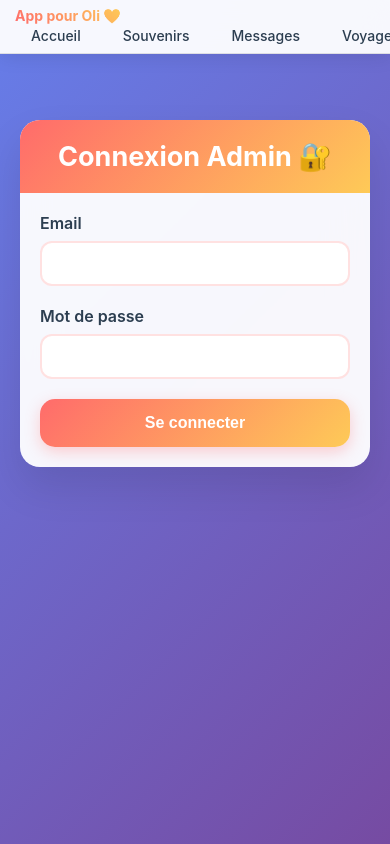
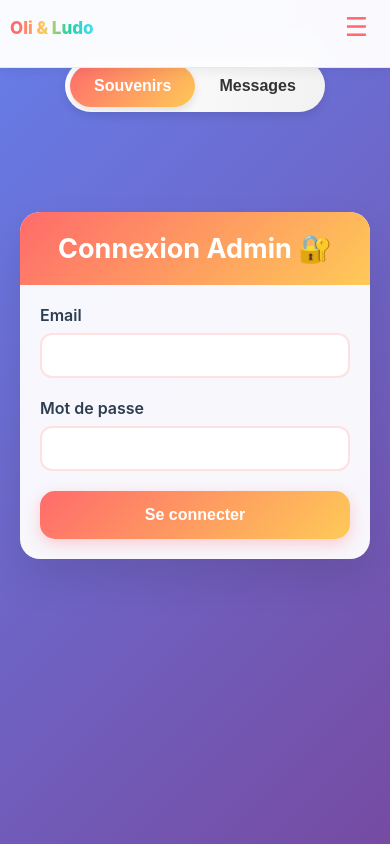
Before and after one commit to ludomrn69/app-pour-oli, a plain HTML site: page admin.html in a window 390 px wide. Drawn offline with Linux system fonts and the light colour scheme; no server answers.

Commit message:
admin marche pas

```diff
--- a/admin.html
+++ b/admin.html
@@ -35,6 +35,15 @@
     <link rel="dns-prefetch" href="//cdnjs.cloudflare.com">
 
     <style>
+        /* Sliding sidebar animation for mobile menu */
+        #navbarNav {
+            max-height: 0;
+            overflow: hidden;
+            transition: max-height 0.3s ease;
+        }
+        #navbarNav.show {
+            max-height: 500px;
+        }
         /* Toggle souvenirs/messages - curved colorful design */
         #toggleContainer {
           margin-top: 40px !important;
@@ -81,131 +90,145 @@
             padding: 20px;
         }
 
+        /* --- Navbar Styles (Souvenirs Menu Matching) --- */
         .navbar {
           position: fixed;
           top: 0;
           left: 0;
           right: 0;
-            background: rgba(255, 255, 255, 0.95);
-            backdrop-filter: blur(20px);
-            border-bottom: 1px solid rgba(0, 0, 0, 0.1);
-            padding: 10px 20px;
+          background: rgba(255, 255, 255, 0.97);
+          backdrop-filter: blur(16px);
+          border-bottom: 1px solid rgba(0,0,0,0.08);
           z-index: 1000;
+          box-shadow: 0 2px 12px rgba(0,0,0,0.07);
           display: flex;
           justify-content: space-between;
           align-items: center;
-            box-shadow: 0 2px 20px rgba(0, 0, 0, 0.1);
-            /* flex-wrap: wrap; */ /* Supprimé pour éviter conflit avec scroll horizontal mobile */
+          padding: 12px 24px;
+        }
+
+        .navbar-brand-wrapper {
+          display: flex;
+          align-items: center;
+          gap: 10px;
+          width: 100%;
+          justify-content: space-between;
         }
 
         .navbar-brand {
-            font-size: 18px;
-            font-weight: 700;
-            background: linear-gradient(45deg, #ff6b6b, #feca57);
+          font-size: 20px;
+          font-weight: 800;
+          background: linear-gradient(90deg, #ff6b6b 10%, #feca57 40%, #1dd1a1 70%, #48dbfb 100%);
           -webkit-background-clip: text;
           -webkit-text-fill-color: transparent;
           background-clip: text;
         }
 
-        .navbar-nav {
-            display: flex;
-            gap: 20px;
-            list-style: none;
-            margin-left: auto;
-            /* flex-wrap: wrap; */ /* Supprimé pour éviter conflit avec scroll horizontal mobile */
+        #toggleMenu {
+          display: none;
+          background: none;
+          border: none;
+          font-size: 26px;
+          padding: 4px 12px;
+          cursor: pointer;
+          color: #ff6b6b;
+          border-radius: 8px;
+          transition: background 0.2s;
         }
-        @media (max-width: 480px) {
-            .navbar {
-                padding: 8px 15px;
-            }
-
-            .navbar-brand {
-                font-size: 16px;
+        #toggleMenu:active,
+        #toggleMenu:focus {
+          background: rgba(255, 107, 107, 0.12);
+          outline: none;
         }
 
         .navbar-nav {
+          display: flex;
+          flex-direction: row;
           gap: 10px;
-                /* flex-wrap: wrap; */ /* Supprimé pour éviter conflit avec scroll horizontal mobile */
-                justify-content: flex-end;
+          list-style: none;
+          align-items: center;
+          margin: 0;
         }
 
-            .nav-link {
-                font-size: 12px;
-                padding: 6px 12px;
-            }
-
-            #toggleContainer {
-                margin-top: 100px;
-            }
-        }
-        /* --- Amélioration navigation mobile --- */
-        @media (max-width: 768px) {
-          .navbar-nav {
-            overflow-x: auto;
-            white-space: nowrap;
-            flex-wrap: nowrap;
-            scrollbar-width: none;
-            -ms-overflow-style: none;
-          }
-
-          .navbar-nav::-webkit-scrollbar {
-            display: none;
-          }
-
-          .nav-link {
-            flex: 0 0 auto;
-            font-size: 13px;
-            padding: 8px 12px;
-          }
-
-          .navbar-brand {
-            font-size: 14px;
-            max-width: 60%;
-            word-break: break-word;
-            line-height: 1.2;
-          }
-
-          .navbar {
-            flex-direction: column;
-            align-items: flex-start;
-          }
-        }
-        @media (max-width: 500px) {
-          #toggleContainer {
-            margin-top: 120px;
-          }
-        }
-
-        /* Réduit la marge supérieure du toggle souvenirs/messages */
-        #toggleContainer {
-          margin-top: 40px !important;
-        }
-
-        /* Réduit l’espace entre le toggle et les formulaires */
-        #toggleContainer + .main-container {
-          margin-top: 0px;
+        .navbar-nav li {
+          list-style: none;
         }
 
         .nav-link {
           text-decoration: none;
           color: #2c3e50;
           font-weight: 500;
-            padding: 8px 16px;
+          padding: 8px 18px;
           border-radius: 20px;
-            transition: all 0.3s ease;
-            font-size: 14px;
+          transition: all 0.25s cubic-bezier(.4,0,.2,1);
+          font-size: 15px;
+          display: inline-block;
         }
-
         .nav-link:hover {
-            background: rgba(255, 107, 107, 0.1);
+          background: rgba(255, 107, 107, 0.12);
           color: #ff6b6b;
           transform: translateY(-1px);
         }
+        .nav-link.active {
+          background: linear-gradient(135deg, #ff6b6b, #feca57);
+          color: #fff;
+          box-shadow: 0 3px 10px rgba(255, 107, 107, 0.15);
+        }
 
+        @media (max-width: 800px) {
+          .navbar {
+            flex-direction: column;
+            align-items: stretch;
+            padding: 8px 10px;
+          }
+          .navbar-brand {
+            font-size: 17px;
+          }
+          #toggleMenu {
+            display: block;
+          }
+          .navbar-nav {
+            flex-direction: column;
+            width: 100%;
+            gap: 10px;
+            margin-top: 8px;
+            margin-bottom: 4px;
+            max-height: 0;
+            overflow: hidden;
+            transition: max-height 0.3s ease;
+          }
+
+          .navbar-nav.show {
+            max-height: 500px;
+          }
+
+          .navbar-nav li {
+            width: 100%;
+            display: flex;
+            align-items: center;
+            cursor: pointer;
+          }
+          .nav-link {
+            width: 100%;
+            display: block;
+          }
           .nav-link.active {
             background: linear-gradient(135deg, #ff6b6b, #feca57);
             color: white;
-            box-shadow: 0 3px 10px rgba(255, 107, 107, 0.3);
+            border-radius: 40px;
+            box-shadow: 0 4px 14px rgba(255, 107, 107, 0.25);
+            width: 100%;
+            padding: 12px 24px;
+            text-align: left;
+            margin: 4px 0;
+          }
+          .nav-link:hover {
+            width: 100%;
+            padding: 12px 24px;
+            border-radius: 40px;
+            background: rgba(255, 107, 107, 0.1);
+            color: #ff6b6b;
+          }
         }
 
         .main-container {
@@ -410,8 +433,11 @@
 <body>
     <!-- Navigation Bar -->
     <nav class="navbar">
-        <div class="navbar-brand">App pour Oli ❤️</div>
-        <ul class="navbar-nav" style="margin-left: auto;">
+      <div class="navbar-brand-wrapper">
+        <div class="navbar-brand">Oli & Ludo</div>
+        <button id="toggleMenu">☰</button>
+      </div>
+      <ul class="navbar-nav" id="navbarNav">
         <li><a href="index.html" class="nav-link">Accueil</a></li>
         <li><a href="souvenirs.html" class="nav-link">Souvenirs</a></li>
         <li><a href="messages.html" class="nav-link">Messages</a></li>
@@ -422,7 +448,7 @@
     </nav>
 
     <!-- Toggle souvenirs/messages -->
-    <div id="toggleContainer" style="display: none; margin-top: 40px; text-align: center;">
+    <div id="toggleContainer" style="margin-top: 40px; text-align: center;">
         <div>
             <button id="showMemoriesBtn" class="toggle-btn">Souvenirs</button>
             <button id="showMessagesBtn" class="toggle-btn">Messages</button>
@@ -1003,6 +1029,14 @@
         memoriesBtn.classList.add("active");
         messagesBtn.classList.remove("active");
         memoriesBtn.click();
+
+
+    </script>
+  <script>
+    document.getElementById("toggleMenu").addEventListener("click", () => {
+      const nav = document.getElementById("navbarNav");
+      nav.classList.toggle("show");
+    });
   </script>
 </body>
     <div id="navbarGreeting" style="text-align: center; color: white; font-weight: 500; font-size: 14px; margin-top: 50px;"></div>
```
Also changed, not shown: index.html (+115 -11 lines), messages.html (+4 -2 lines), souvenirs.html (+4 -2 lines), voyages.html (+100 -52 lines). Lines whose indentation alone changed are shown as unchanged.
